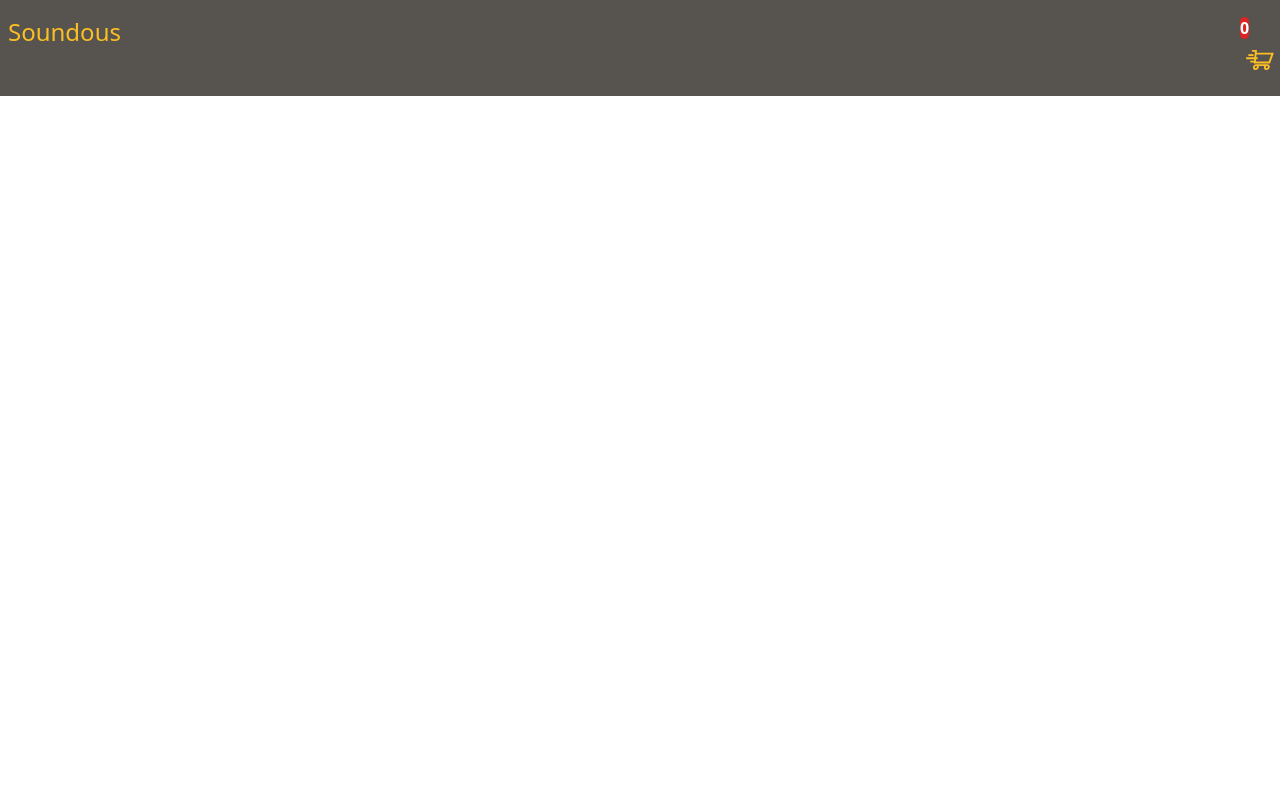
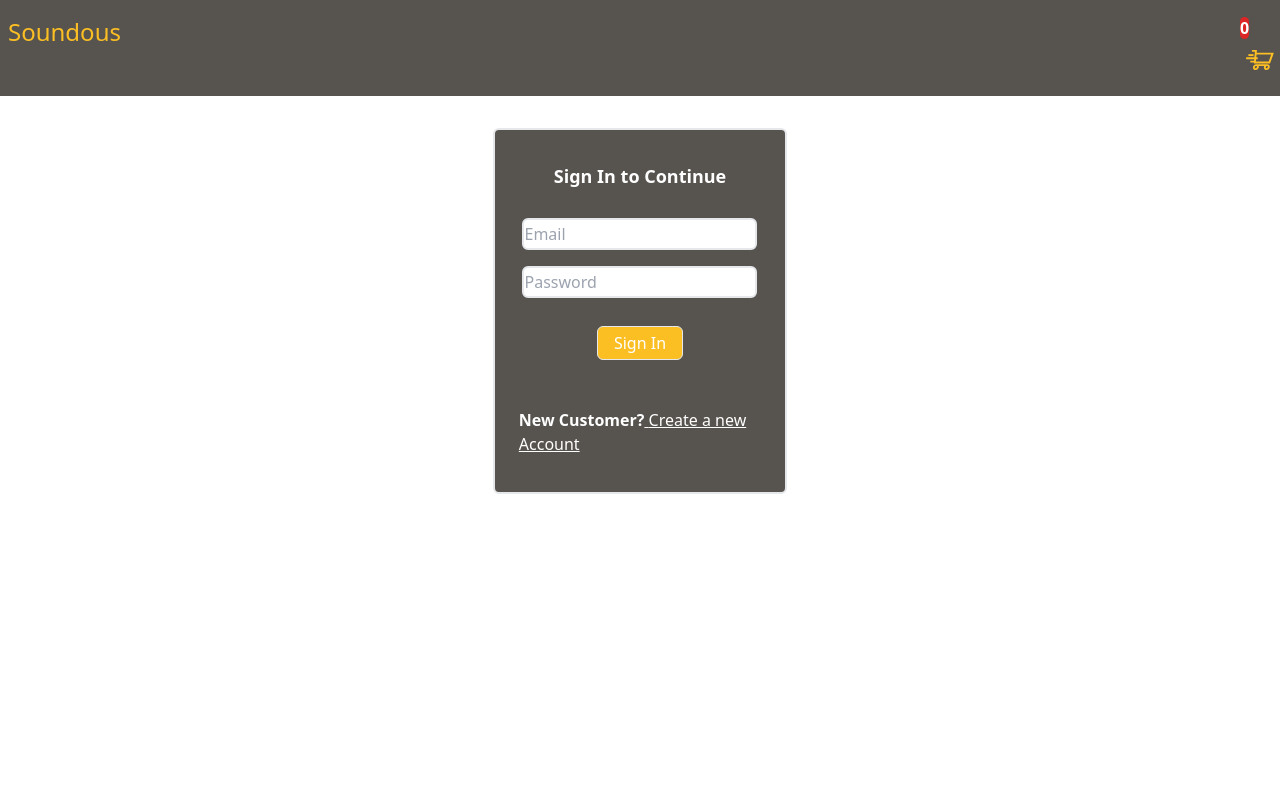
Before and after one commit to Aneesthesis/soundous, a React (Create React App) app in the folder frontend/: page /signin in a window 1280 px wide. Shown: the top 800 px of the page. Built offline with nearby package versions, Linux system fonts and the light colour scheme.

Commit message:
mongoDB_CONNECTED

```diff
--- a/frontend/src/App.js
+++ b/frontend/src/App.js
@@ -5,6 +5,7 @@ import { Cart } from "./components/UI/Cart";
 import { useContext } from "react";
 import { Store } from "./Store";
 import { CartPage } from "./pages/CartPage";
+import { SigninPage } from "./pages/SigninPage";
 // import { useEffect, useState } from 'react';
 // import axios from 'axios';
 
@@ -47,6 +48,7 @@ function App() {
               <Route path="/" element={<HomePage />}></Route>
               <Route path="/products/:slug" element={<ProductPage />}></Route>
               <Route path="/cart" element={<CartPage />}></Route>
+              <Route path="/signin" element={<SigninPage />}></Route>
             </Routes>
           </section>
         </main>
--- a/frontend/src/Store.js
+++ b/frontend/src/Store.js
@@ -4,7 +4,9 @@ export const Store = createContext();
 
 const initialState = {
   cart: {
-    cartItems: [],
+    cartItems: localStorage.getItem("cartItems")
+      ? JSON.parse(localStorage.getItem("cartItems"))
+      : [],
   },
 };
 
@@ -21,6 +23,10 @@ function reducer(state, action) {
             item._id === existingItem._id ? newItem : item
           )
         : [...state.cart.cartItems, newItem];
+
+      // store into local storage
+      localStorage.setItem("cartItems", JSON.stringify(cartItems));
+
       return { ...state, cart: { ...state.cart, cartItems } };
     case "CART_REMOVE_ITEM": {
       // remove from cart
--- a/frontend/src/components/Product.js
+++ b/frontend/src/components/Product.js
@@ -1,10 +1,9 @@
-import React, { useContext } from 'react';
-import { Link } from 'react-router-dom';
-import Button from './UI/Button';
-import { Rating } from './Rating';
+import React, { useContext } from "react";
+import { Link } from "react-router-dom";
+import Button from "./UI/Button";
+import { Rating } from "./Rating";
 
 export default function Product({ products }) {
-
   return (
     <div className="flex flex-wrap md:flex-nowrap gap-2 content-center justify-center text-center p-4">
       {products.map((prod) => (
@@ -20,12 +19,15 @@ export default function Product({ products }) {
             <Link to={`/products/${prod.slug}`}>
               <p>{prod.name}</p>
             </Link>
-            <Rating rating={prod.rating} numReviews={prod.numReviews}/>
+            <Rating rating={prod.rating} numReviews={prod.numReviews} />
             <p>
               <strong>{prod.price}</strong>
             </p>
           </div>
-          <Button>Add to Cart</Button>
+          <Button>
+            {" "}
+            <Link to={`/products/${prod.slug}`}>View Details</Link>
+          </Button>
         </div>
       ))}
     </div>
--- a/frontend/src/pages/CartPage.js
+++ b/frontend/src/pages/CartPage.js
@@ -1,11 +1,12 @@
 import { useContext } from "react";
 import { Helmet } from "react-helmet-async";
 import { Store } from "../Store";
-import { Link } from "react-router-dom";
+import { Link, useNavigate } from "react-router-dom";
 import axios from "axios";
 
 export const CartPage = () => {
   const { state, dispatch: ctxDispatch } = useContext(Store);
+  const navigate = useNavigate();
 
   const {
     cart: { cartItems },
@@ -28,6 +29,10 @@ export const CartPage = () => {
       type: "CART_REMOVE_ITEM",
       payload: item,
     });
+  };
+
+  const checkoutHandler = () => {
+    navigate("/signin?redirect=/shipping");
   };
   return (
     <div className="m-10">
@@ -79,6 +84,7 @@ export const CartPage = () => {
               0
             )}
             <button
+              onClick={checkoutHandler}
               disabled={cartItems.length === 0}
               className="bg-yellow-400 rounded-md mx-3 my-2 py-2 px-5 text-base border-x-yellow-950"
             >
--- /dev/null
+++ b/frontend/src/pages/SigninPage.js
@@ -0,0 +1,55 @@
+import { Helmet } from "react-helmet-async";
+import { Form, Link, useLocation } from "react-router-dom";
+
+export const SigninPage = () => {
+  const { search } = useLocation();
+  const redirectInUrl = new URLSearchParams(search).get("redirect");
+  const redirect = redirectInUrl ? redirectInUrl : "/";
+
+  return (
+    <div className="mt-8">
+      <Helmet>
+        <title>Sign In</title>
+      </Helmet>
+
+      <form className="flex flex-col mx-4 md:mx-auto bg-stone-600 gap-y-4 border-2 sm:max-w-[75%] md:max-w-[23%] rounded-md py-5 px-6  items-center">
+        <h1 className="my-3 text-lg text-white font-semibold">
+          Sign In to Continue
+        </h1>
+        <label htmlFor="email">
+          <input
+            required="true"
+            className="border-2 outline-none h-8  rounded-md"
+            name="email"
+            placeholder="Email"
+            type="email"
+          />
+        </label>
+        <label htmlFor="password">
+          <input
+            required="true"
+            className="border-2 outline-none h-8 rounded-md"
+            name="password"
+            placeholder="Password"
+            type="password"
+          />
+        </label>
+
+        <button
+          className="text-white bg-amber-400 py-1 px-4 rounded-md  border-[1px] active:bg-amber-500 mb-8 mt-3"
+          type="submit"
+        >
+          Sign In
+        </button>
+        <div className="text-white pb-4">
+          <strong>New Customer?</strong>
+
+          <Link className="underline" to={`/signup?redirect=${redirect}`}>
+            {" "}
+            Create a new Account
+          </Link>
+        </div>
+      </form>
+    </div>
+  );
+};
```
Also changed, not shown: 2 other files (tests, documents, lock files or other folders).
